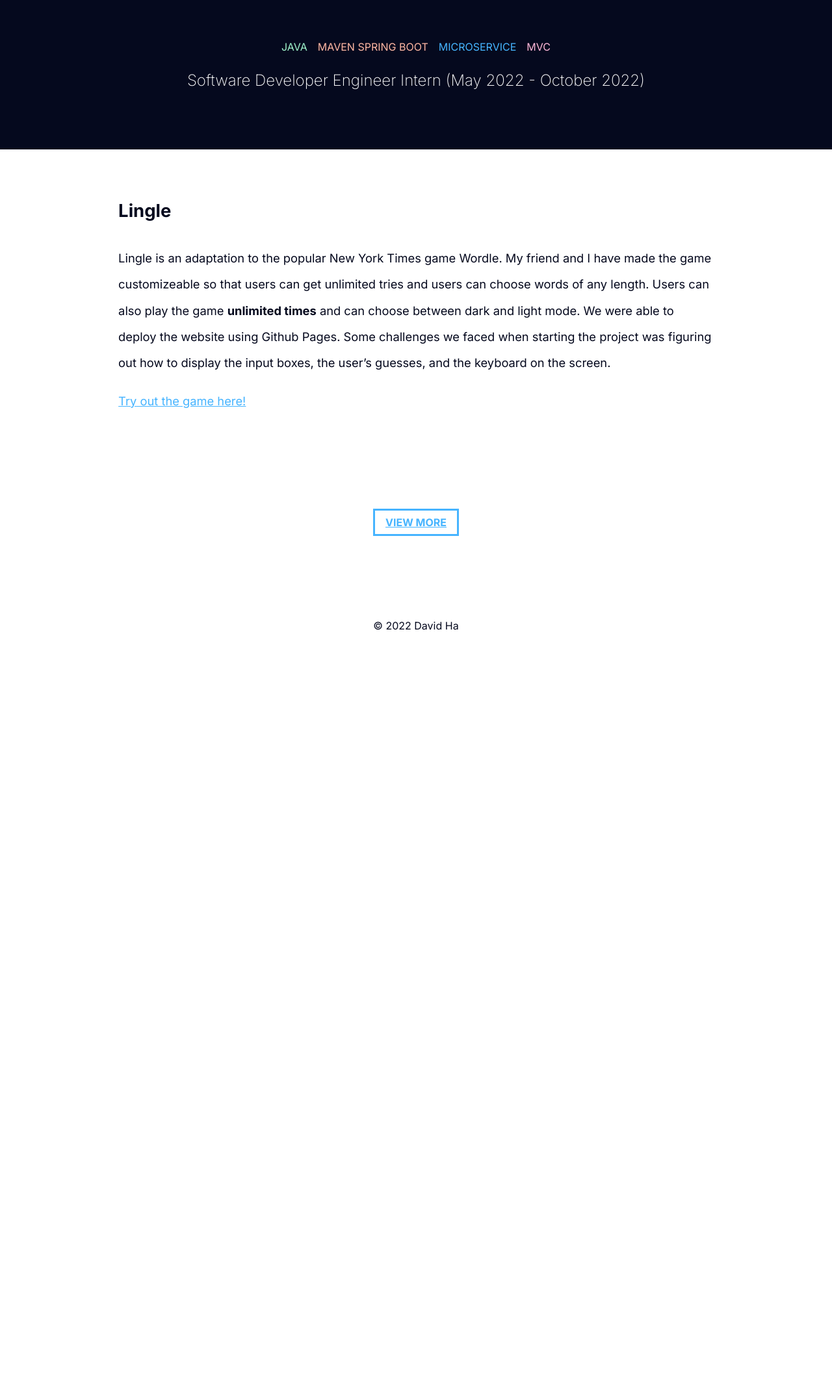
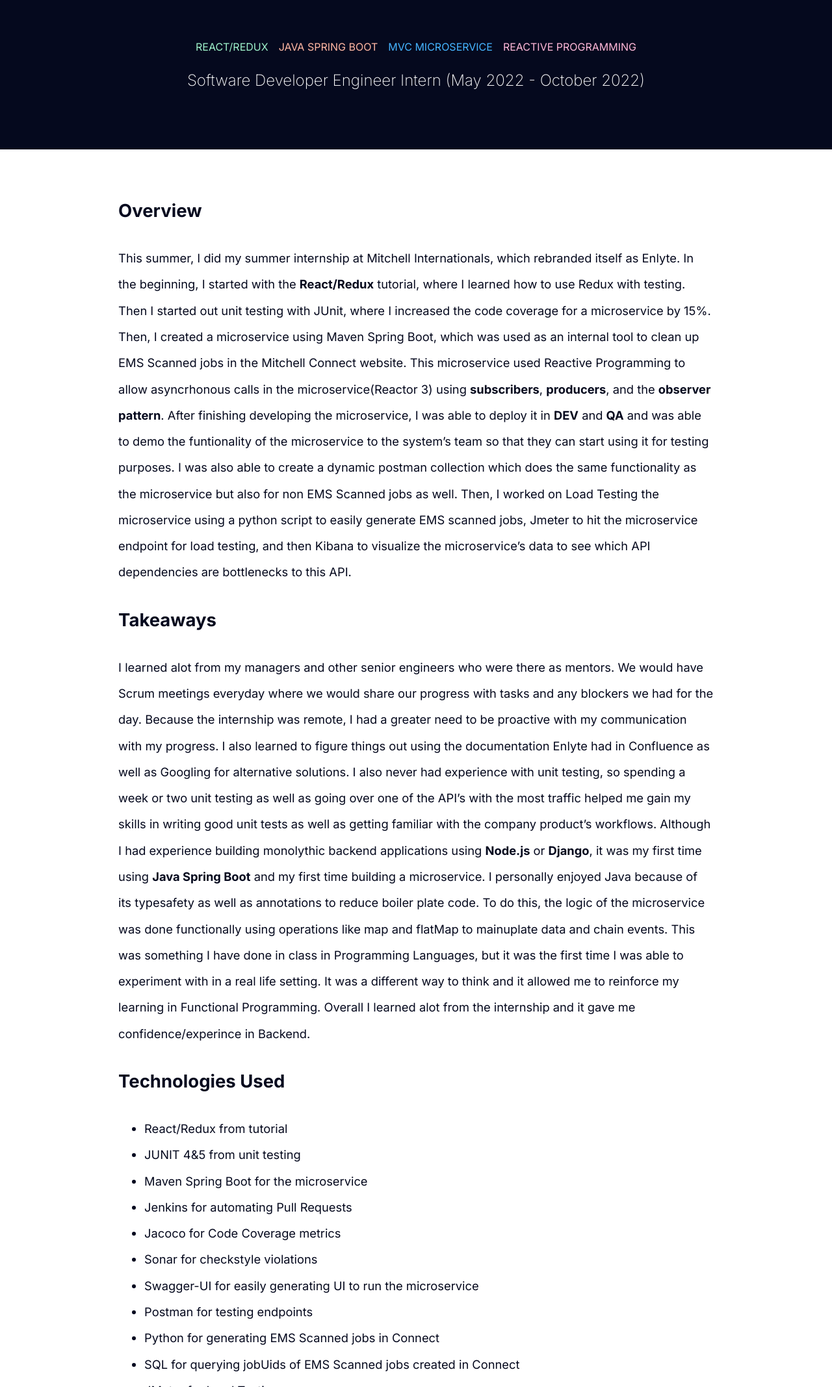
Before and after one commit to Davi-web/astro-website, an Astro site: page /experiences/enlyte in a window 1280 px wide. Shown: the part 665-2800 px from the top of the page at 65% size. Before the commit the page ends 1702 px from the top, so only its background shows below. Built offline with nearby package versions, Linux system fonts and the light colour scheme; Astro itself is replaced by a stand-in of ours.

Commit message:
Changed enlyte markdown

```diff
--- a/astro.config.mjs
+++ b/astro.config.mjs
@@ -1,4 +1,10 @@
 import { defineConfig } from 'astro/config';
 
 // https://astro.build/config
-export default defineConfig({});
+import vercel from "@astrojs/vercel/serverless";
+
+// https://astro.build/config
+export default defineConfig({
+  output: "server",
+  adapter: vercel()
+});
--- a/package.json
+++ b/package.json
@@ -11,6 +11,8 @@
     "astro": "astro"
   },
   "dependencies": {
-    "astro": "^1.4.7"
+    "@astrojs/vercel": "^2.2.0",
+    "astro": "^1.4.7",
+    "vercel": "^28.4.10"
   }
 }
--- a/src/components/PortfolioPreview.astro
+++ b/src/components/PortfolioPreview.astro
@@ -3,7 +3,7 @@
 ---
 
 <div class="card">
-	<div class="titleCard" style={`background-image:url(${frontmatter.img})`}>
+	<div class="titleCard">
 		<h1 class="title">{frontmatter.title}</h1>
 	</div>
 	<div class="descCard">
@@ -52,6 +52,7 @@
 		background-size: cover;
 		background-position: 50% 100%;
 		padding-top: 37.5%;
+		background-image:url(${frontmatter.img});
 	}
 
 	.descCard {
--- a/src/pages/experiences/enlyte.md
+++ b/src/pages/experiences/enlyte.md
@@ -7,13 +7,28 @@
 description: |
   Software Developer Engineer Intern (May 2022 - October 2022)
 tags:
-  - Java
-  - Maven Spring Boot
-  - Microservice
-  - MVC
+  - React/Redux
+  - Java Spring Boot
+  - MVC Microservice
+  - Reactive Programming
 ---
 
-## Lingle
-Lingle is an adaptation to the popular New York Times game Wordle. My friend and I have made the game customizeable so that users can get unlimited tries and users can choose words of any length. Users can also play the game **unlimited times** and can choose between dark and light mode. We were able to deploy the website using Github Pages. Some challenges we faced when starting the project was figuring out how to display the input boxes, the user's guesses, and the keyboard on the screen.
+## Overview
+This summer, I did my summer internship at Mitchell Internationals, which rebranded itself as Enlyte. In the beginning, I started with the **React/Redux** tutorial, where I learned how to use Redux with testing. Then I started out unit testing with JUnit, where I increased the code coverage for a microservice by 15%. Then, I created a microservice using Maven Spring Boot, which was used as an internal tool to clean up EMS Scanned jobs in the Mitchell Connect website. This microservice used Reactive Programming to allow asyncrhonous calls in the microservice(Reactor 3) using **subscribers**, **producers**, and the **observer pattern**.  After finishing developing the microservice, I was able to deploy it in **DEV** and **QA** and was able to demo the funtionality of the microservice to the system's team so that they can start using it for testing purposes. I was also able to create a dynamic postman collection which does the same functionality as the microservice but also for non EMS Scanned jobs as well. Then, I worked on Load Testing the microservice using a python script to easily generate EMS scanned jobs, Jmeter to hit the microservice endpoint for load testing, and then Kibana to visualize the microservice's data to see which API dependencies are bottlenecks to this API.
 
-[Try out the game here!](https://daymo-web.github.io/lingle)
+## Takeaways
+I learned alot from my managers and other senior engineers who were there as mentors. We would have Scrum meetings everyday where we would share our progress with tasks and any blockers we had for the day. Because the internship was remote, I had a greater need to be proactive with my communication with my progress. I also learned to figure things out using the documentation Enlyte had in Confluence as well as Googling for alternative solutions. I also never had experience with unit testing, so spending a week or two unit testing as well as going over one of the API's with the most traffic helped me gain my skills in writing good unit tests as well as getting familiar with the company product's workflows. Although I had experience building monolythic backend applications using **Node.js** or **Django**, it was my first time using **Java Spring Boot** and my first time building a microservice. I personally enjoyed Java because of its typesafety as well as annotations to reduce boiler plate code. To do this, the logic of the microservice was done functionally using operations like map and flatMap to mainuplate data and chain events. This was something I have done in class in Programming Languages, but it was the first time I was able to experiment with in a real life setting. It was a different way to think and it allowed me to reinforce my learning in Functional Programming. Overall I learned alot from the internship and it gave me confidence/experince in Backend.
+
+## Technologies Used
+- React/Redux from tutorial
+- JUNIT 4&5 from unit testing
+- Maven Spring Boot for the microservice
+- Jenkins for automating Pull Requests
+- Jacoco for Code Coverage metrics
+- Sonar for checkstyle violations
+- Swagger-UI for easily generating UI to run the microservice
+- Postman for testing endpoints
+- Python for generating EMS Scanned jobs in Connect
+- SQL for querying jobUids of EMS Scanned jobs created in Connect
+- JMeter for Load Testing
+- Kibana for visualizing data
--- a/src/pages/index.astro
+++ b/src/pages/index.astro
@@ -19,7 +19,7 @@
 	<head>
 		<MainHead
 			title="David's Personal Site"
-			description="Jeanine White: Software Developer"
+			description="David Ha: Senior at Vanderbilt University studying Computer Science and Mathematics. I'm interested in software engineering, web development, and product management."
 		/>
 		<style>
 			.wrapper {
@@ -208,6 +208,7 @@
 				width="1600"
 				height="1131"
 				class="img"
+				alt="https://images.unsplash.com/photo-1469854523086-cc02fe5d8800"
 				src="https://images.unsplash.com/photo-1469854523086-cc02fe5d8800?w=1200&q=75"
 				srcset="https://images.unsplash.com/photo-1469854523086-cc02fe5d8800?w=1200&q=75 800w,https://images.unsplash.com/photo-1469854523086-cc02fe5d8800?w=1200&q=75 1200w,https://images.unsplash.com/photo-1469854523086-cc02fe5d8800?w=1600&q=75 1600w,https://images.unsplash.com/photo-1469854523086-cc02fe5d8800?w=2400&q=75 2400w"
 				sizes="(max-width: 800px) 800px, (max-width: 1200px) 1200px, (max-width: 1600px) 1600px, (max-width: 2400px) 2400px, 1200px"
@@ -245,7 +246,7 @@
 					</p>
 				</div>
 				<div class="section">
-					<h3 class="sectionTitle">Selected Work</h3>
+					<h3 class="sectionTitle">Selected Experience</h3>
 					<PortfolioPreview project={featuredExperience} />
 					<div class="buttonContainer">
 						<a href="/experiences/" class="button">View All</a>
```
Also changed, not shown: 2 other files.
